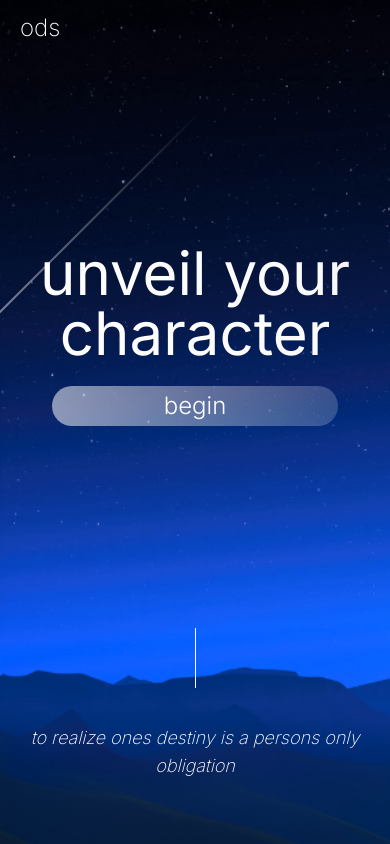
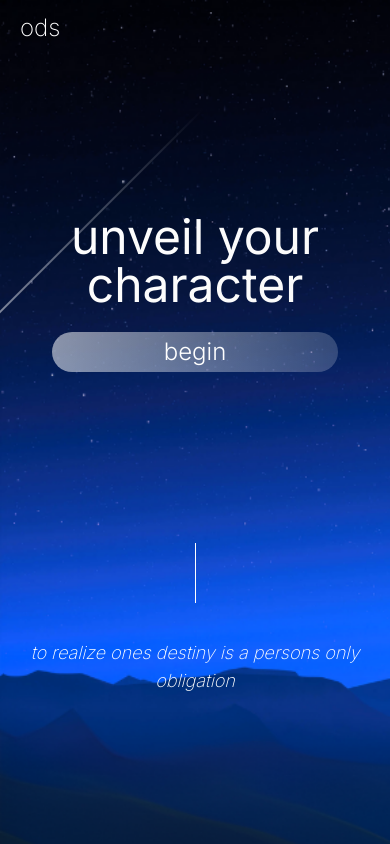
Before and after one commit to c-ent/Ods, a React (Vite) app: page / in a window 390 px wide. Shown: the top 844 px of the page. Built offline with nearby package versions, Linux system fonts and the light colour scheme.

Commit message:
Fixed mobile spacings and layout issues

```diff
--- a/src/App.css
+++ b/src/App.css
@@ -65,7 +65,7 @@
 
     @media (max-width: 600px) {
       h1 {
-        @apply text-6xl !important;
+        @apply text-5xl !important;
         /* @apply text-white; */
       }
     }
--- a/src/components/Banner/Banner.tsx
+++ b/src/components/Banner/Banner.tsx
@@ -1,4 +1,3 @@
-
 import { motion } from "framer-motion";
 
 type beginprops = {
@@ -7,8 +6,9 @@ type beginprops = {
 
 export const Banner = ({begin}: beginprops) => {
   return (
-<div className="flex flex-col h-[90vh] items-center text-center">
-  <div className="mt-auto flex flex-col items-center justify-end">
+    <div className="flex flex-col justify-between items-center h-[80vh] w-full">
+      <div className="flex-grow flex items-center justify-center">
+        <div className="flex flex-col items-center text-center">
           <motion.h1
             className="max-w-lg mb-6 font-bold text-gradient-main text-transparent bg-clip-text"
             initial={{ opacity: 0 }}
@@ -24,13 +24,13 @@ export const Banner = ({begin}: beginprops) => {
             begin
           </button>
         </div>
+      </div>
 
-  <div className="mt-auto flex flex-col items-center mb-4">
-    <div className="border-r  h-[60px] border-white my-4"></div>
-    <p className="italic font-extralight p-5 md:p-0 md:max-w-[600px]">
+      <div className="flex flex-col items-center mb-4">
+        <div className="border-r h-[60px] border-white my-4"></div>
+        <p className="italic text-center font-extralight p-5 md:p-0 md:max-w-[600px]">
           to realize ones destiny is a persons only obligation
         </p>
-
       </div>
     </div>
   )
--- a/src/features/misc/routes/Landing.tsx
+++ b/src/features/misc/routes/Landing.tsx
@@ -22,16 +22,15 @@ export const Landing = () => {
   };
 
   return (
-    <div className="w-screen star-section">
-
-            <span></span>
-            <span></span>
+    <div className="w-screen flex flex-col justify-center star-section">
+      {/* Span tags as the comets */}
+      <span></span>
+      <span></span>
 
       <Head title="ods" />
-
       <div className="h-screen w-screen">
         <Navbar />
-    <Banner  begin={handleClick} />
+        <Banner  begin={handleClick} />
       </div>
 
       <div className=' w-screen h-screen' ref={ref}  >
--- a/src/features/misc/routes/Results.tsx
+++ b/src/features/misc/routes/Results.tsx
@@ -21,17 +21,17 @@ type CategoryData = {
 const categoryData: CategoryData = {
   'dream': {
     title: "Dream Chaser",
-    description: `You pursue your deepest aspirations, driven by the vision of what you want to achieve in life. Whether it's a career goal, a creative endeavor, or a personal ambition, you relentlessly strive to turn your dreams into reality.`,
+    description: `You're driven by your goals and aspirations. You work steadily to make your dreams a reality, motivated by a clear vision of what you want to achieve.`,
     file: DreamChaserSvg,
   },
   'soul': {
     title: "Soul Searcher",
-    description: `You embrace change as the catalyst for growth and transformation on your quest to discover your personal legend. Through introspection and exploration, you unravel the layers of your being, unearthing the true essence of your existence.`,
+    description: `You value personal growth and self-discovery. You see change as an opportunity to learn about yourself and enjoy exploring different perspectives.`,
     file: RiskTakerSvg,
   },
   'adventure': {
     title: "Voyager",
-    description: `You fearlessly delve into the uncharted territories of life, seeking wisdom amidst the mysteries of the unknown. Every step you take is infused with curiosity and a thirst for knowledge, for you understand that true enlightenment lies in the depths of exploration.`,
+    description: `You're naturally curious and love exploring new ideas and experiences. You're drawn to discovery and aren't afraid to step outside your comfort zone.`,
     file: SteadySailerSvg,
   },
 };
@@ -93,8 +93,8 @@ export const Results = () => {
   }
 
   return (
-    <div className='p-5 h-screen w-screen flex flex-col justify-center items-center text-center space-y-8'>
-      <div className="border-r h-[70px] md:h-[70px] border-white my-4"></div>
+    <div className='px-4 h-screen w-screen flex flex-col justify-center  items-center text-center space-y-2'>
+      <div className="border-r h-[40px] md:h-[50px] border-white"></div>
       <h2>you're a</h2>
 
       <motion.h1
@@ -112,6 +112,7 @@ export const Results = () => {
           y: { duration: 3, ease: "easeInOut", repeat: Infinity }
         }}
         src={file} alt={title}
+        className="max-w-[130px] md:max-w-[400px] lg:max-w-[500px]"
       />
 
       {percentage !== null ? (
@@ -121,7 +122,7 @@ export const Results = () => {
       )}
 
       <p className='max-w-md text-xs italic m-0 pt-5'> "And, when you want something, all the universe conspires in helping you to achieve it"</p>
-        <Link to={`/`} className='mt-6 px-8 py-2 bg-gradient-to-r from-blue-500 to-blue-500 rounded-full text-white hover:scale-105 transition-all duration-300 flex items-center justify-center'>
+      <Link to={`/`} className='border-white/10 border mt-6 px-8 py-2 bg-gradient-to-r from-[#3771be4b] to-[#4d85ff50] rounded-full text-white hover:scale-105 transition-all duration-300 flex items-center justify-center'>
           <svg xmlns="http://www.w3.org/2000/svg" className="h-5 w-5 mr-2" viewBox="0 0 24 24" fill="none" stroke="currentColor" strokeWidth="2" strokeLinecap="round" strokeLinejoin="round">
             <path d="M3 9l9-7 9 7v11a2 2 0 0 1-2 2H5a2 2 0 0 1-2-2z" />
             <polyline points="9 22 9 12 15 12 15 22" />
```
Lines whose indentation alone changed are shown as unchanged.
